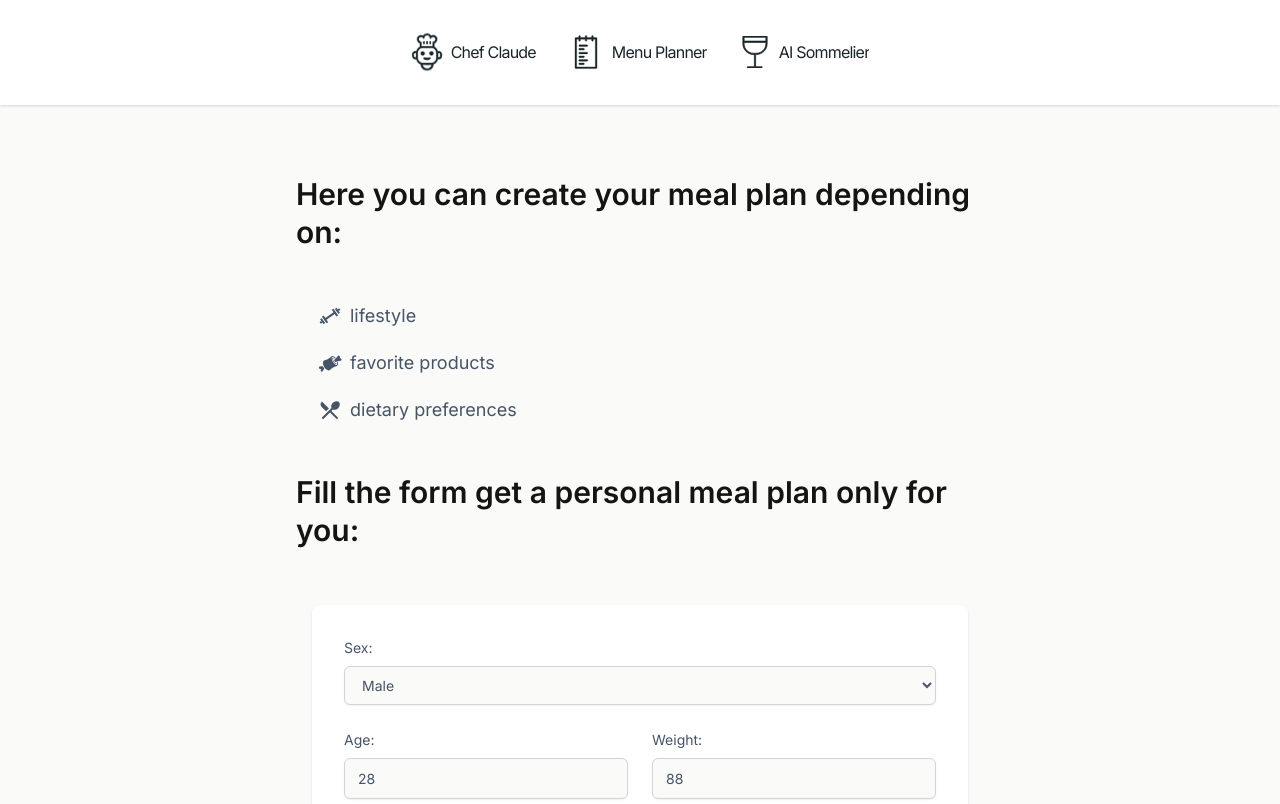
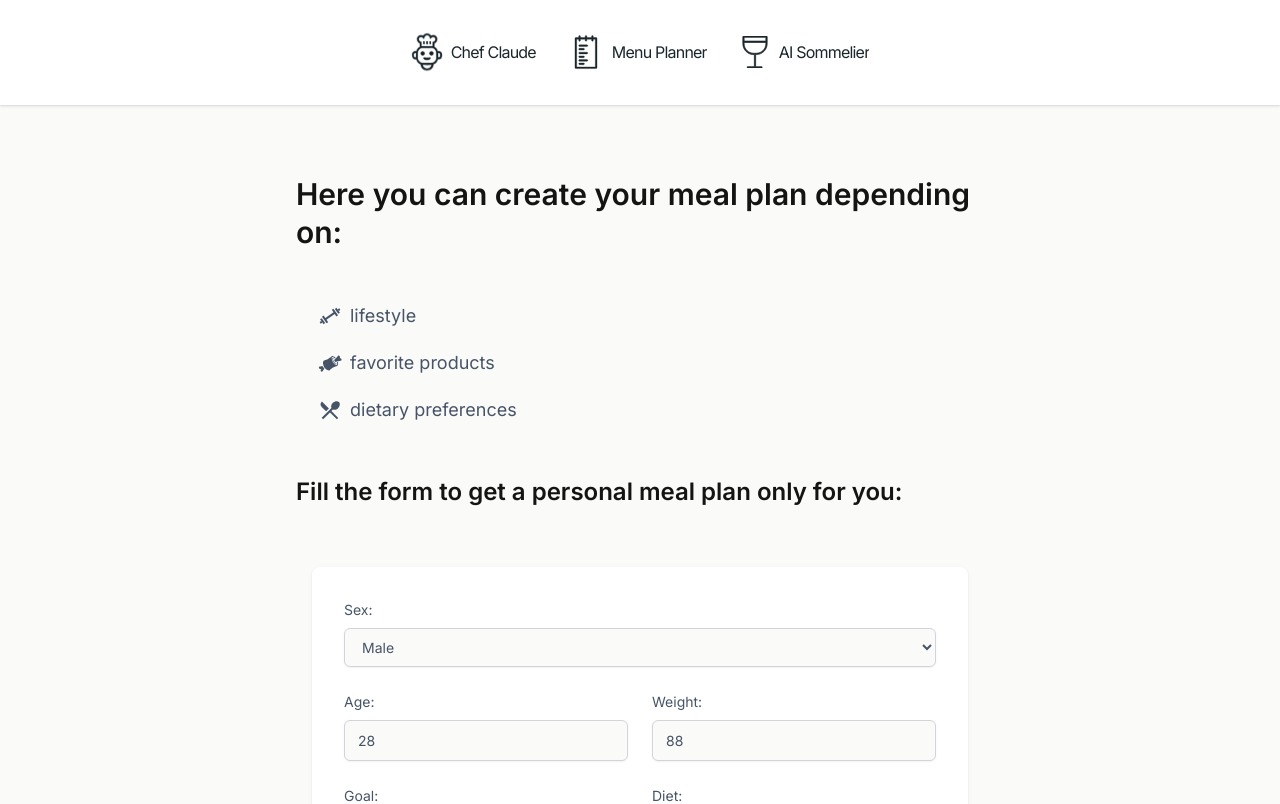
Before and after one commit to MikeKorotych/ChefClaude, a React (Vite) app: page /menu-planner in a window 1280 px wide. Shown: the top 804 px of the page. Built offline with nearby package versions, Linux system fonts and the light colour scheme; no server answers.

Commit message:
last style touches

```diff
--- a/src/Styles/Chef.css
+++ b/src/Styles/Chef.css
@@ -213,6 +213,14 @@ li {
   color: #475467;
 }
 
+.ingredients-list h2 {
+  font-size: 24px;
+}
+
+.menu-planner-title {
+  font-size: 24px;
+}
+
 .get-recipe-container {
   background-color: #f0efeb;
   padding: 28px 42px;
@@ -225,9 +233,9 @@ li {
   align-items: end;
 }
 
-.get-recipe-container h3 {
-  font-size: 18px;
-  line-height: 24px;
+.get-recipe-container h2 {
+  font-size: 20px;
+  line-height: 20px;
   font-weight: 600;
   padding-bottom: 8px;
 }
@@ -313,8 +321,7 @@ h3 {
 }
 
 .chef-main-h2 {
-  font-size: 24px;
-  line-height: 24px;
+  font-size: 30px;
   font-weight: 600;
   padding-bottom: 12px;
 }
@@ -345,10 +352,6 @@ button:active {
   line-height: 1.7;
   font-size: 1.7rem;
 }
-/*
-.get-recipe-container:hover {
-   box-shadow: 0px 1px 10px 0px rgba(0, 0, 0, 0.1);
-} */
 
 /* Claude styles */
 
--- a/src/components/MenuPlanner.jsx
+++ b/src/components/MenuPlanner.jsx
@@ -95,7 +95,7 @@ const MenuPlanner = () => {
           </li>
         </ul>
         <h2 className="menu-planner-title">
-          Fill the form get a personal meal plan only for you:
+          Fill the form to get a personal meal plan only for you:
         </h2>
       </div>
       {/* <div className="title menu-planner-title">
```
